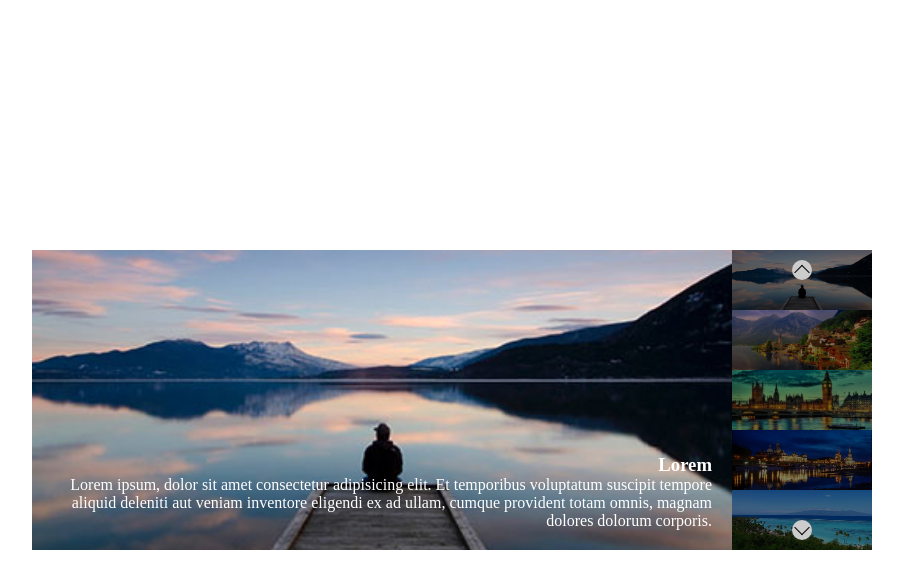
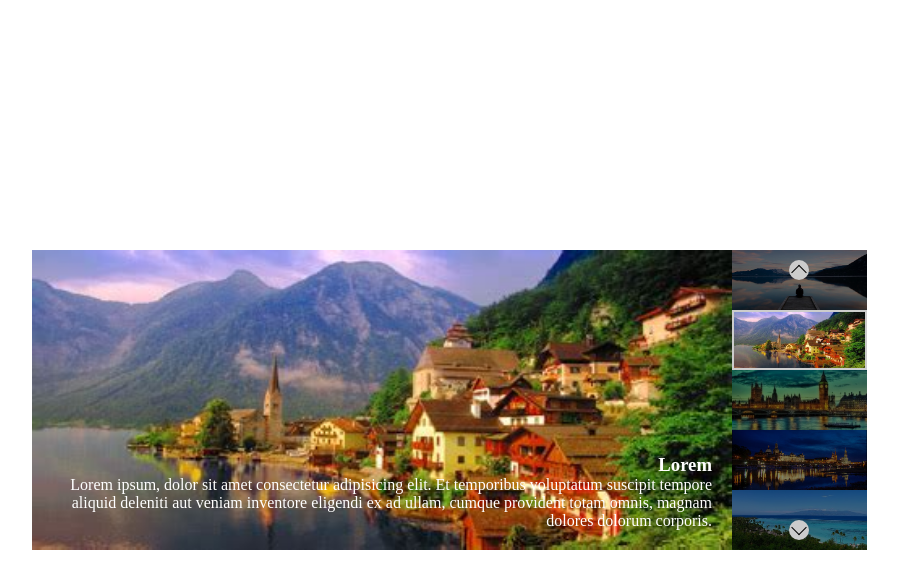
Before and after one commit to gabrielebaglioni/vue-slider, a plain HTML site: page index.html in a window 1280 px wide. Both pictures are taken after a click on the element 960 px from the left and 340 px from the top of the page. Shown: the whole page, without its empty margins (158-1061 px from the left). Drawn offline with nearby package versions, Linux system fonts and the light colour scheme.

Commit message:
implementato changeImg al click

```diff
--- a/index.html
+++ b/index.html
@@ -28,7 +28,7 @@
             </div>
             <div class="thumbs">
                 <div class="prev" @click="prevImg()"></div>
-                <div class="thumb" v-for="img in images">
+                <div class="thumb" v-for="(img, index) in images" :class="{active : currentIndex === index}" @click="changeImg(index)">
                     <img :src="img.src" alt="">
                 </div>
 
--- a/js/main.js
+++ b/js/main.js
@@ -44,5 +44,8 @@ const app = new Vue({
                 this.currentIndex--
             }
         },
+        changeImg(index) {
+            this.currentIndex = index;
+        }
     }
 });
```
